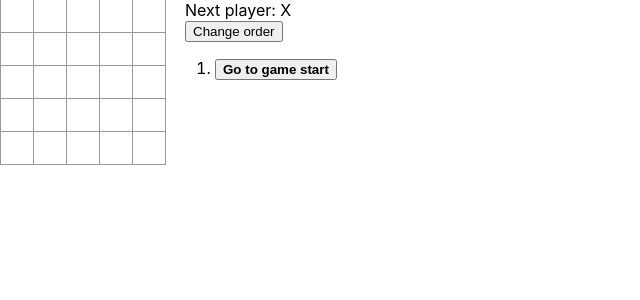
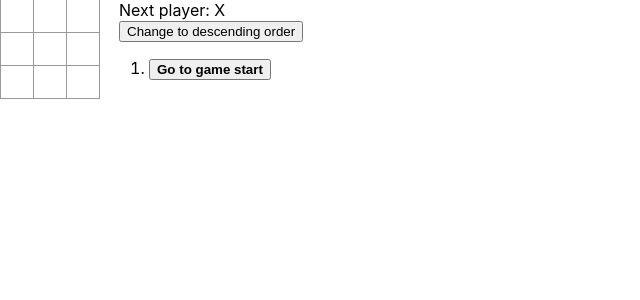
Before and after one commit to 18127003/btcn02, a React (Create React App) app: page / in a window 1280 px wide. Shown: the top 300 px of the page, without its empty margins (0-640 px from the left). Built offline with nearby package versions, Linux system fonts and the light colour scheme.

Commit message:
check win

```diff
--- a/src/component/Board.tsx
+++ b/src/component/Board.tsx
@@ -5,6 +5,7 @@ const Board: React.FC<BoardProp> = (props) => {
     const renderSquare = (row: number, col:number, size:number) =>  {
       return (
         <Square
+          id = {row*size+col}
           value = {props.squares[row*size+col]}
           onClick={() => props.onClick(row, col)}
           isHighlight = {props.winner.includes(row*size+col)}
--- a/src/component/Game.tsx
+++ b/src/component/Game.tsx
@@ -1,6 +1,6 @@
 import React, { useState } from "react";
-import { Move } from "../@type/model";
 import { DRAW } from "../constant";
+import { calculateWinner } from "../util";
 import Board from "./Board";
 import HistoryList from "./HistoryList";
 
@@ -10,9 +10,10 @@ type GameState = {
   xIsNext: boolean
 }
 
-const Game : React.FC<GameProp> = ({size}) => {
-    const [histories, setHistories] = useState<Move[]>([
+const Game : React.FC<GameProp> = ({size, winCriteria}) => {
+    const [histories, setHistories] = useState<HistoryStep[]>([
       {
+        move: {
           squares: Array<string|null>(size*size).fill(null),
           position: {
             row: -1,
@@ -20,6 +21,8 @@ const Game : React.FC<GameProp> = ({size}) => {
           },
           stepNumber: 0
         },
+        result: undefined
+      }
     ]);
 
     const [currentStep, setCurrentStep] = useState<GameState>({
@@ -27,82 +30,50 @@ const Game : React.FC<GameProp> = ({size}) => {
       xIsNext: true
     });
 
-    const calculateWinner = (squares:(string|null)[], row?: number|undefined, col?:number|undefined) => {
-      // check row
-      let checkRows = Array<number[]>(size).fill(Array<number>(size).fill(0).map((v, i)=>v=i)).map((v, i)=>v.map(n=>n+=size*i))
-
-      // check col
-      let checkCols = Array<number[]>(size).fill(Array<number>(size).fill(0).map((v, i)=>v=i*size)).map((v, i)=>v.map(n=>n+=i))
-
-      // check diag
-      let leftDiag = Array<number>(size).fill(0)
-      for (let index = 1; index < leftDiag.length; index++) {
-        leftDiag[index] = leftDiag[index-1] + size + 1
-      }
-      let rightDiag = Array<number>(size).fill(size - 1)
-      for (let index = 1; index < leftDiag.length; index++) {
-        rightDiag[index] = rightDiag[index-1] + size - 1
-      }
-
-      let answers = [
-        ...checkRows,
-        ...checkCols,
-        leftDiag,
-        rightDiag
-      ]
-
-      if(row!==undefined && col!==undefined){
-        let position = row * size + col;
-        answers = answers.filter(answer=>answer.includes(position));
-      }
-
-      let winner:number[] = [];
-
-      let isNotFound = answers.every(answer=>{
-        let checkSet = answer.map(i=>squares[i])
-        if (checkSet.every((val, i, arr)=>val===arr[0]&&val)){
-          winner = answer;
-          return false;
-        }
-        return true;
-      });
-
-      if(!isNotFound){
-        return winner
-      }
-
-      // check draw
-      if(answers.every(answer=>answer.map(i=>squares[i]).every(square=>square))){
-        return DRAW;
-      }
-      return [];
-    }
-
-
     const handleClick = (row: number, col:number) => {
-      const current = histories.slice(-1)[0];
-      const squares = current.squares.slice();
+      const modifiedHistories = histories.slice(0, currentStep.stepNumber+1);
+      const current = modifiedHistories.slice(-1)[0];
+      const squares = current.move.squares.slice();
       let i = row * size + col;
-      if (calculateWinner(squares, row, col).length > 0 || squares[i]) {
+      if (current.result || squares[i]) {
         return;
       }
-      squares[i] = currentStep.xIsNext ? "X" : "O";
+      let currentPlayer = currentStep.xIsNext ? "X" : "O";
+      squares[i] = currentPlayer;
+
+      let checkWinner = calculateWinner(squares, row, col, size, winCriteria)
+      let result: Result|undefined = undefined;
+
+      if (typeof checkWinner === "string"){
+        result = {
+          result: DRAW,
+          line: []
+        }
+      } else if (checkWinner.length > 0){
+        result = {
+          result: currentPlayer,
+          line: checkWinner
+        }
+      }
 
       setHistories(
         [
-            ...histories,
+            ...modifiedHistories,
             {
+              move: {
                 squares: squares,
                 position: {
                   row: row,
                   col: col
                 },
-                stepNumber: histories.length++
+                stepNumber: modifiedHistories.length++
+              },
+              result: result
             }
         ]
       );
       setCurrentStep({
-        stepNumber: histories.length-1,
+        stepNumber: modifiedHistories.length-1,
         xIsNext: !currentStep.xIsNext
       });
     }
@@ -114,34 +85,29 @@ const Game : React.FC<GameProp> = ({size}) => {
       });
     }
 
-    const reverseMove = () => {
-      setHistories(
-        [...histories.reverse(),]
-      )
-    }
-
-    let current = histories.find(history=>history.stepNumber===currentStep.stepNumber);
+    let current = histories.find(history=>history.move.stepNumber===currentStep.stepNumber);
     if(current===undefined){
       current = histories.slice(-1)[0]
     }
     let status: string;
     let winner : number[] = [];
-    const result = calculateWinner(current.squares);
-    if (result === DRAW){
+    const result = current.result;
+    if(result === undefined){
+      status = "Next player: " + (currentStep.xIsNext ? "X" : "O");
+    }
+    else if (result.result === DRAW){
       status = "Draw"
     }
-    else if (result.length > 0) {
-      status = "Winner: " + result[0];
-      winner = result;
-    } else {
-      status = "Next player: " + (currentStep.xIsNext ? "X" : "O");
+    else {
+      status = "Winner: " + result.result;
+      winner = result.line;
     }
 
     return (
       <div className="game">
           <div className="game-board">
           <Board
-              squares={current.squares}
+              squares={current.move.squares}
               size = {size}
               onClick={(row:number, col:number) => handleClick(row, col)}
               winner = {winner}
@@ -149,13 +115,9 @@ const Game : React.FC<GameProp> = ({size}) => {
           </div>
           <div className="game-info">
           <div>{status}</div>
-          <button onClick={()=>reverseMove()}>
-            Change order
-          </button>
           <HistoryList data={histories} onSelect={jumpTo}/>
           </div>
       </div>
-
     );
 
 }
--- a/src/component/HistoryList.tsx
+++ b/src/component/HistoryList.tsx
@@ -2,10 +2,20 @@ import React, { useState } from "react";
 
 const HistoryList: React.FC<HistoryListProp> = ({data, onSelect})=>{
     const [current, setCurrent] = useState<number>(data.length-1)
-    const  moves = data.map((step) => {
-        const stepNumber = step.stepNumber
+
+    const [isReverse, setReverse] = useState(false)
+
+    const reverseMove = () => {
+        setReverse(
+          !isReverse
+        )
+    }
+
+    let moves = data.map((step) => {
+        const stepNumber = step.move.stepNumber
+        const position = step.move.position
         const desc = stepNumber?
-            `Go to move #${stepNumber} (${step.position?.col}, ${step.position?.row})` :
+            `Go to move #${stepNumber} (${position?.col}, ${position?.row})` :
             'Go to game start';
         return (
             <li key={stepNumber}>
@@ -21,11 +31,18 @@ const HistoryList: React.FC<HistoryListProp> = ({data, onSelect})=>{
             </li>
         );
     });
-
+    if(isReverse){
+        moves = moves.reverse()
+    }
     return (
-        <ol>
-            {moves}
-        </ol>
+        <>
+            <button onClick={reverseMove}>
+                {`Change to ${isReverse?"ascending":"descending"} order`}
+            </button>
+            <ol>
+                {moves}
+            </ol>
+        </>
     )
 }
 
--- a/src/component/Square.tsx
+++ b/src/component/Square.tsx
@@ -11,7 +11,7 @@ const Square: React.FC<SquareProp> = (props) => {
     }
 
     return (
-      <button className="square" onClick={props.onClick} >
+      <button className="square" onClick={props.onClick} key={props.id}>
         {renderValue()}
       </button>
     );
--- a/src/index.tsx
+++ b/src/index.tsx
@@ -5,7 +5,7 @@ import Game from './component/Game';
 
 ReactDOM.render(
   <React.StrictMode>
-    <Game size={5}/>
+    <Game size={3} winCriteria={3}/>
   </React.StrictMode>,
   document.getElementById('root')
 );
--- /dev/null
+++ b/src/util.ts
@@ -0,0 +1,74 @@
+import { DRAW } from "./constant";
+
+export const hasConsecutive = (arr: number[], cons: number, pad: number) => {
+    if (cons > arr.length){
+        return undefined;
+    }
+    let result: number[] = [];
+    let prevElement: number|undefined = undefined;
+    let count:number = 1;
+    for (let i = 0; i < arr.length; i++) {
+        if(prevElement === arr[i]-pad){
+            count++;
+            result.push(arr[i])
+            if (count === cons) {
+                return result;
+            };
+        } else {
+            count = 1;
+            result = [arr[i]]
+        }
+        prevElement = arr[i];
+    };
+    return undefined;
+}
+
+export const calculateWinner = (squares:(string|null)[], row: number, col:number, size: number, winCriteria: number) => {
+    let winner:number[]|undefined;
+    const currentPlayer = squares[row * size +col]
+
+    // check row
+    let checkRow = Array<number>(size).fill(0).map((v, i)=>v = row * size + i)
+      .filter(n=>squares[n]===currentPlayer)
+    console.log(checkRow)
+
+    winner = hasConsecutive(checkRow, winCriteria, 1)
+    if(winner) {
+      return winner;
+    }
+
+    // check col
+    let checkCol = Array<number>(size).fill(0).map((v, i)=>v = col + i * size)
+      .filter(n=>squares[n]===currentPlayer)
+    console.log(checkCol)
+
+    winner = hasConsecutive(checkCol, winCriteria, size)
+    if(winner) {
+      return winner;
+    }
+
+    // check diag
+    let checkLeftDiag = Array<number>(size-Math.abs(row-col)).fill(0).map((v,i)=>v = i*size + col + i - row)
+      .filter(n=>squares[n]===currentPlayer)
+    console.log(checkLeftDiag)
+
+    winner = hasConsecutive(checkLeftDiag, winCriteria, size + 1)
+    if(winner) {
+      return winner;
+    }
+
+    let checkRightDiag = Array<number>(size - Math.abs(col+row+1-size)).fill(0).map((v,i)=>v = i*size + col - i + row)
+      .filter(n=>squares[n]===currentPlayer)
+    console.log(checkRightDiag)
+
+    winner = hasConsecutive(checkRightDiag, winCriteria, size - 1)
+    if(winner) {
+      return winner;
+    }
+
+    // check draw
+    if(squares.every(square=>square)){
+      return DRAW;
+    }
+    return [];
+}
```
Also changed, not shown: src/@type/model.d.ts (added, +18 -0 lines), src/@type/model.ts (deleted, +0 -8 lines), src/@type/prop.d.ts (+5 -4 lines). Lines whose indentation alone changed are shown as unchanged.
